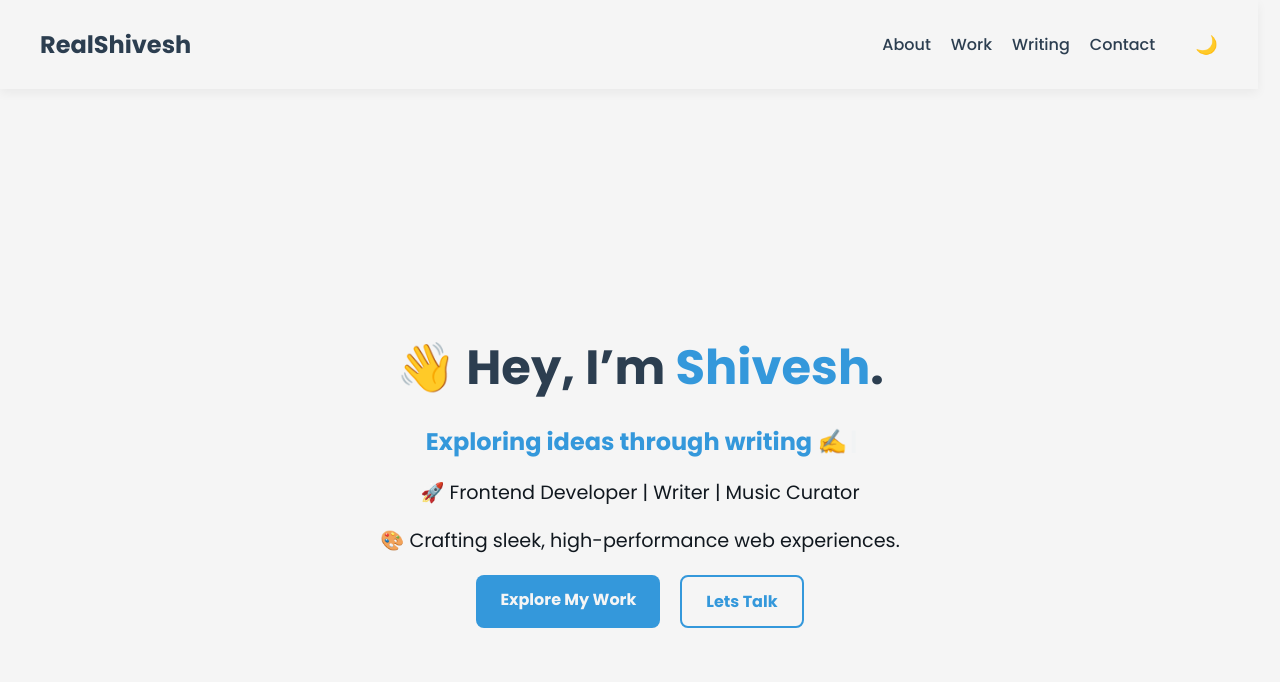
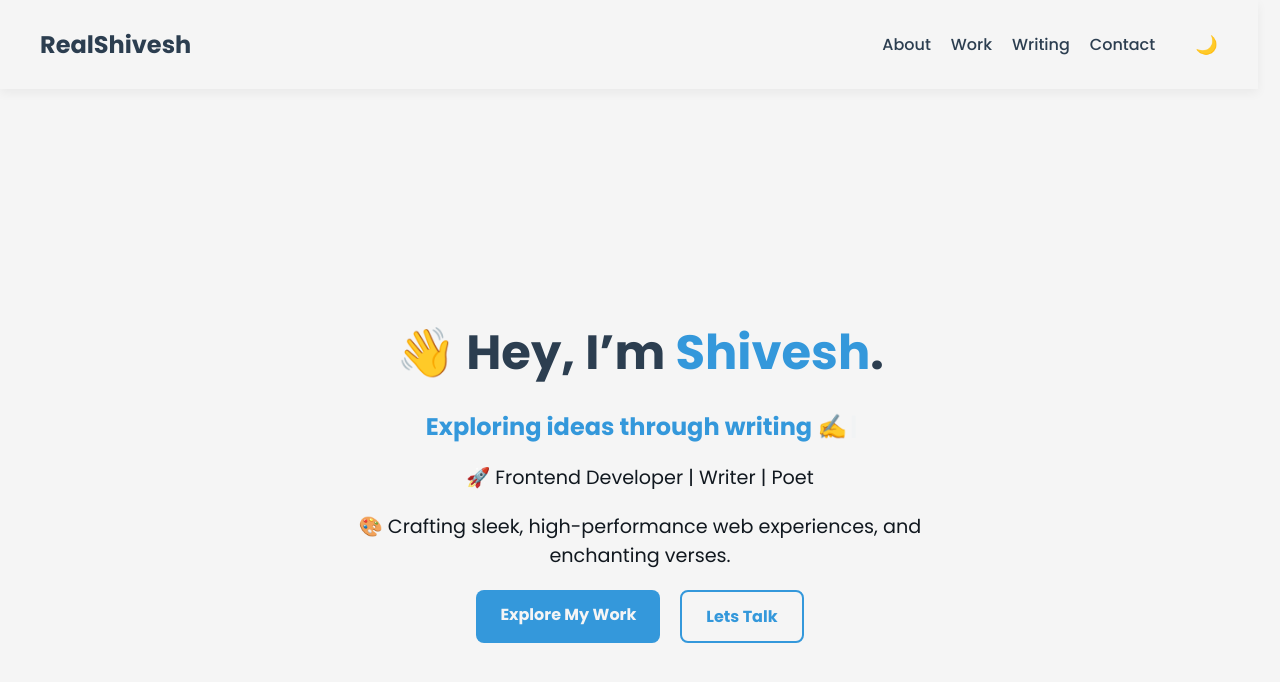
Before and after one commit to RealShivesh/RealShivesh.github.io, a React (Vite) app: page / in a window 1280 px wide. Shown: the top 682 px of the page. Built offline with nearby package versions, Linux system fonts and the light colour scheme.

Commit message:
content updatation

```diff
--- a/src/components/Hero.jsx
+++ b/src/components/Hero.jsx
@@ -23,7 +23,7 @@ export const Hero = () => {
             words={[
               'Building things with React ⚛️',
               'Exploring ideas through writing ✍️',
-              'Curating the best music playlists 🎵',
+              'Crafting lines and verses 🎵',
               'Always learning, always growing 🚀',
             ]}
             loop
@@ -35,8 +35,8 @@ export const Hero = () => {
           />
         </h2>
 
-        <p>🚀 Frontend Developer | Writer | Music Curator</p>
-        <p>🎨 Crafting sleek, high-performance web experiences.</p>
+        <p>🚀 Frontend Developer | Writer | Poet</p>
+        <p>🎨 Crafting sleek, high-performance web experiences, and enchanting verses.</p>
 
         {/* CTA Buttons */}
         <motion.div
```
